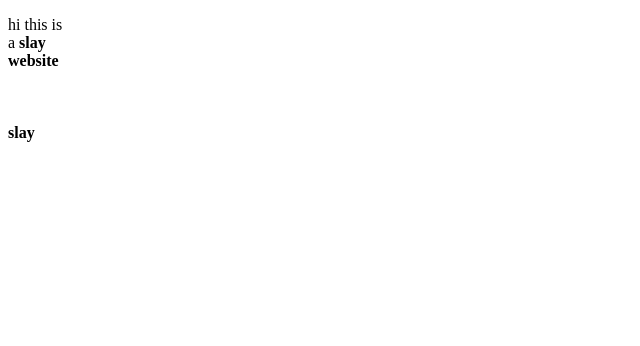
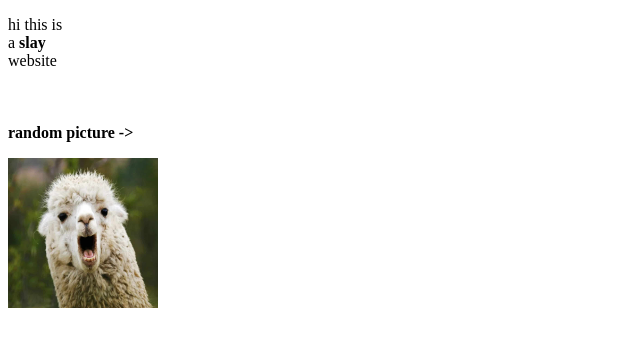
Before and after one commit to SaraitheSarai/SaraitheSarai.github.io, a plain HTML site: page index.html in a window 1280 px wide. Shown: the whole page, without its empty margins (0-640 px from the left). Drawn offline with Linux system fonts and the light colour scheme.

Commit message:
7th commit

```diff
--- a/index.html
+++ b/index.html
@@ -8,7 +8,11 @@
 </head>
 
 <body>
-<p> hi this is <br> a <strong> slay <br> website <br> <br> <br> <br> <strong> slay </p>
+<p> hi this is <br> a <strong> slay</strong> <br> website <br> <br> <br> <br> <strong> random picture -> </p>
+<img src = "llama.png" width="150" height="150"
+
+<p class="editor's note"> </p>
+
 
 </body>
 
```
Also changed, not shown: llama.png (added).
